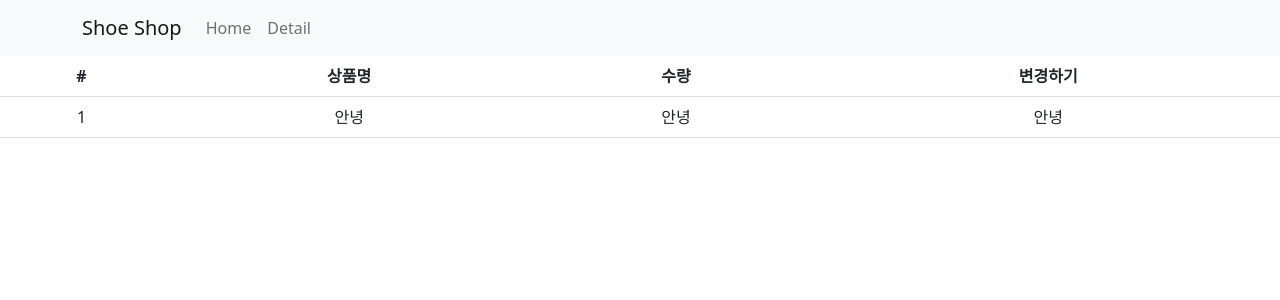
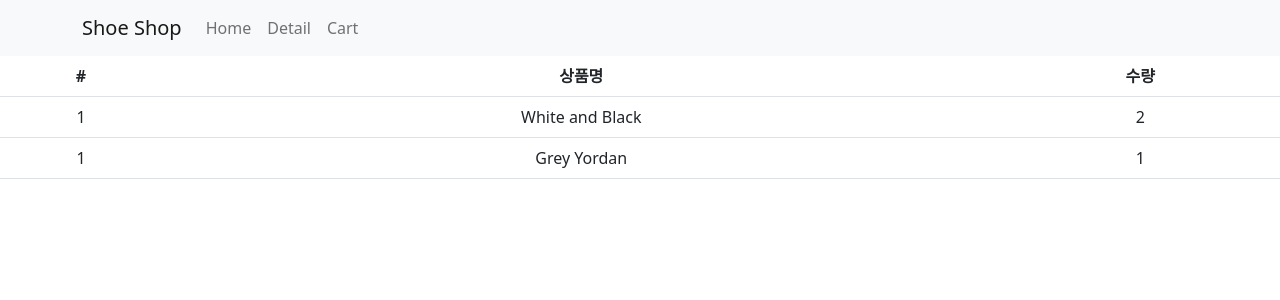
Before and after one commit to ReHyun/React-Practice-ShopingMall, a React (Create React App) app: page /cart in a window 1280 px wide. Shown: the top 300 px of the page. Built offline with nearby package versions, Linux system fonts and the light colour scheme.

Commit message:
2022-09-14 React4

```diff
--- a/src/App.js
+++ b/src/App.js
@@ -34,6 +34,7 @@ function App() {
           <Nav className="me-auto">
             <Nav.Link onClick={() => { navigate('/') }}> Home </Nav.Link>
             <Nav.Link onClick={() => { navigate('/detail/0') }}>Detail</Nav.Link>
+            <Nav.Link onClick={() => { navigate('/Cart') }}>Cart</Nav.Link>
           </Nav>
         </Container>
       </Navbar>
--- a/src/Cart.js
+++ b/src/Cart.js
@@ -1,7 +1,13 @@
-import {Table} from 'react-bootstrap'
+import { Table } from 'react-bootstrap'
+import { useSelector } from 'react-redux'
+
 
 
 function Cart() {
+
+    let user = useSelector((state) => { return state.user })
+    console.log(user);
+
     return (
         <div>
             <Table>
@@ -10,18 +16,26 @@ function Cart() {
                         <th>#</th>
                         <th>상품명</th>
                         <th>수량</th>
-                        <th>변경하기</th>
                     </tr>
                 </thead>
                 <tbody>
-                    <tr>
-                        <td>1</td>
-                        <td>안녕</td>
-                        <td>안녕</td>
-                        <td>안녕</td>
-                    </tr>
+                    {
+                        user.map(function (a, i) {
+                            return (
+                                <tr>
+                                    <td>1</td>
+                                    <td>{user[i].name}</td>
+                                    <td>{user[i].count}</td>
+                                </tr>
+
+                            )
+                        })
+                    }
                 </tbody>
             </Table>
+
+
+
 
         </div>
     )
--- a/src/DetailPage.js
+++ b/src/DetailPage.js
@@ -4,12 +4,10 @@ import { useContext, useEffect, useState } from "react";
 import { useNavigate, useParams } from "react-router-dom"
 import styled from 'styled-components';
 import { Container } from "react-bootstrap";
-import {Context1} from './App.js'
 
 
 function DetailPage(props) {
 
-  let {stock, shoes} = useContext(Context1);
 
   let [text, setText] = useState('');
   let { id } = useParams();
@@ -45,8 +43,6 @@ function DetailPage(props) {
         </div>
       </div>
 
-      {stock}
-
       <Nav variant="tabs" defaultActiveKey="/home">
         <Nav.Item>
           <Nav.Link eventKey="TAB0" onClick={()=>{setTab(0)}}>TAB0</Nav.Link>
@@ -67,7 +63,6 @@ function DetailPage(props) {
 
 function TabContent({tab}){
   let [fade, setFade] = useState('');
-  let {stock} = useContext(Context1);
 
   useEffect(()=>{
     setTimeout(()=>{setFade('end')},100);
--- a/src/Store.js
+++ b/src/Store.js
@@ -1,5 +1,20 @@
-import { configureStore } from '@reduxjs/toolkit'
+import { configureStore, createSlice } from '@reduxjs/toolkit'
+
+
+let user = createSlice({
+  name : 'user',
+  initialState :[
+    {id : 0, name : 'White and Black', count : 2},
+    {id : 2, name : 'Grey Yordan', count : 1}
+  ]
+})
+
+
+
+
 
 export default configureStore({
-  reducer: { }
+  reducer: {
+    user : user.reducer
+   }
 })
```
